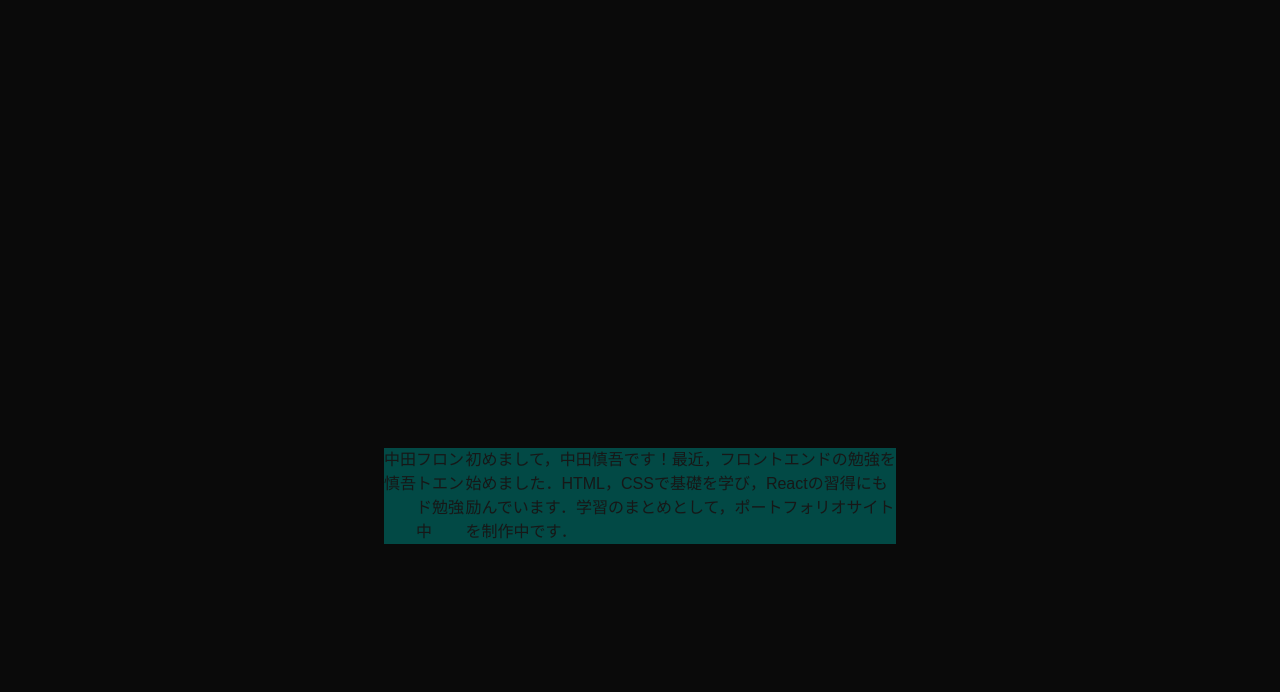
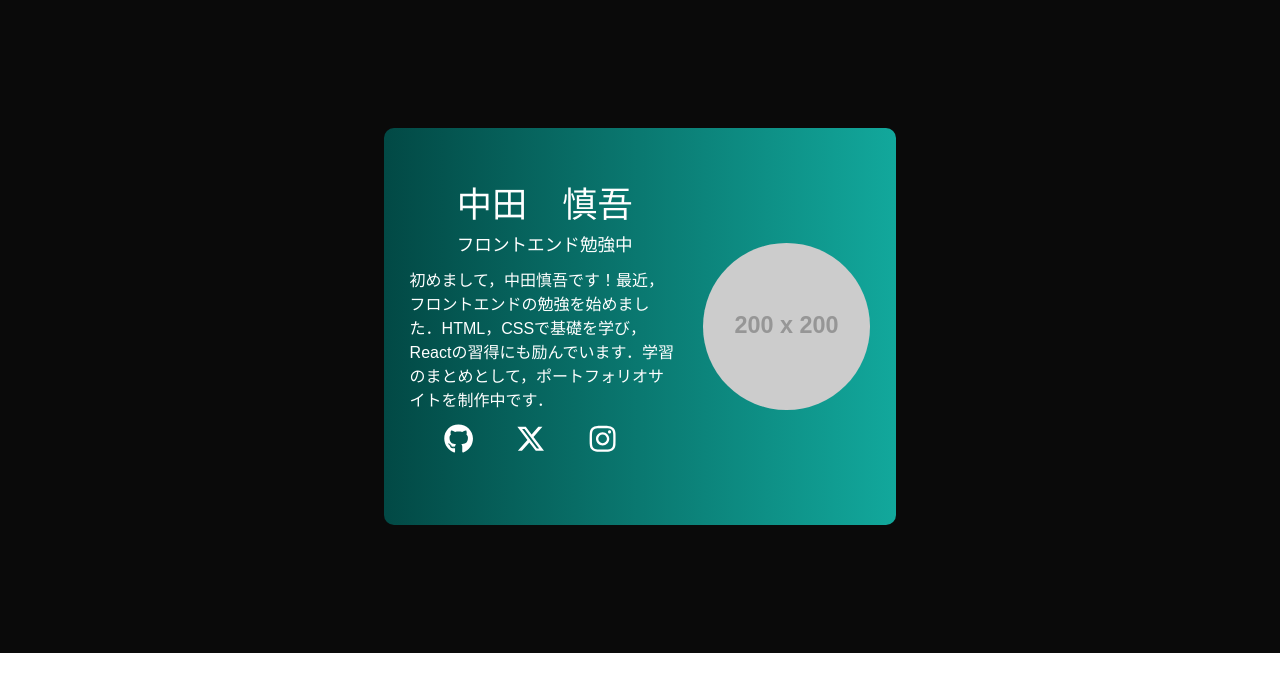
Before and after one commit to nakatashingo/nakata-portfolio, a Next.js app in the folder app/: page / in a window 1280 px wide. Shown: the top 692 px of the page. Built offline with nearby package versions, Linux system fonts and the light colour scheme.

Commit message:
自己紹介カード完成（アイコンとリンクは後で入れる）

```diff
--- a/app/app/globals.css
+++ b/app/app/globals.css
@@ -23,6 +23,8 @@ body {
   background: var(--background);
   color: var(--foreground);
   font-family: Arial, Helvetica, sans-serif;
+  width: 100%;
+  height: 100%;
 
 }
 
@@ -43,20 +45,57 @@ body {
 }
 
 .card{
-  margin:35% 30% 35% 30%;
-  background-color: #024945;
-  /*グラデーションがかかるようにする*/
+  margin:10% 30% 10% 30%;
+  background: linear-gradient(to right, #024945, #12A89C);
+
+  display: flex;
+  flex-direction: row;
+  border-radius: 10px;
+  padding: 4% 2% 4% 2%;
 }
 
 .Introduction{
-  display: flex;
-  flex-direction: row;
+  width: 70%;
+  color:white;
+  margin-right: 5%;
 }
 
 .myName{
   text-align: center;
+  font-size:2.2rem;
+}
+
+.subName{
+  text-align: center;
+  font-size: 1.1rem;
 }
 
 .description{
+  margin-top: 4%;
+  margin-bottom: 4%;
+}
+
+.contactIcons{
+  display: flex;
+  flex-direction: row;
+  margin-left: 10%;
+  margin-right: 10%;
+}
+
+.contactIconImage{
+  flex: 1;
+  text-align:center;
+
+  align-items: center;
+  justify-content: center;
 
 }
+
+.myIcon {
+  display: flex;
+  align-items: center;
+}
+
+.myIcon img{
+  border-radius: 100%;
+}
--- a/app/app/page.tsx
+++ b/app/app/page.tsx
@@ -1,4 +1,6 @@
 import Image from "next/image";
+import { FaGithub, FaInstagram } from "react-icons/fa";
+import { FaXTwitter } from "react-icons/fa6";
 
 export default function Home() {
   return (
@@ -8,27 +10,27 @@ export default function Home() {
           <div className="myName">
             <p>中田　慎吾</p>
           </div>
-          <div>
+          <div className="subName">
             フロントエンド勉強中
           </div>
           <div className="description">
-            初めまして，中田慎吾です！最近，フロントエンドの勉強を始めました．HTML，CSSで基礎を学び，Reactの習得にも励んでいます．学習のまとめとして，ポートフォリオサイトを制作中です．
+            <p>初めまして，中田慎吾です！最近，フロントエンドの勉強を始めました．HTML，CSSで基礎を学び，Reactの習得にも励んでいます．学習のまとめとして，ポートフォリオサイトを制作中です．</p>
           </div>
           <div className="contactIcons">
             <div className="contactIconImage">
-              <img src=""></img>
+              <a href="https://github.com/nakatashingo" target="_blank"><FaGithub color="FFFFFF" size="60%"/></a>
             </div>
             <div className="contactIconImage">
-              <img src=""></img>
+              <a target="_blank"><FaXTwitter color="FFFFFF" size="60%"/></a>
             </div>
             <div className="contactIconImage">
-              <img src=""></img>
+              <a target="_blank"><FaInstagram color="FFFFFF" size="60%"/></a>
             </div>
 
           </div>
         </div>
         <div className="myIcon">
-
+          <img src="https://placehold.jp/200x200.png"></img>
         </div>
       </div>
     </div>
```
Also changed, not shown: app/package.json (+5 -4 lines), 1 other file (tests, documents, lock files or other folders).
